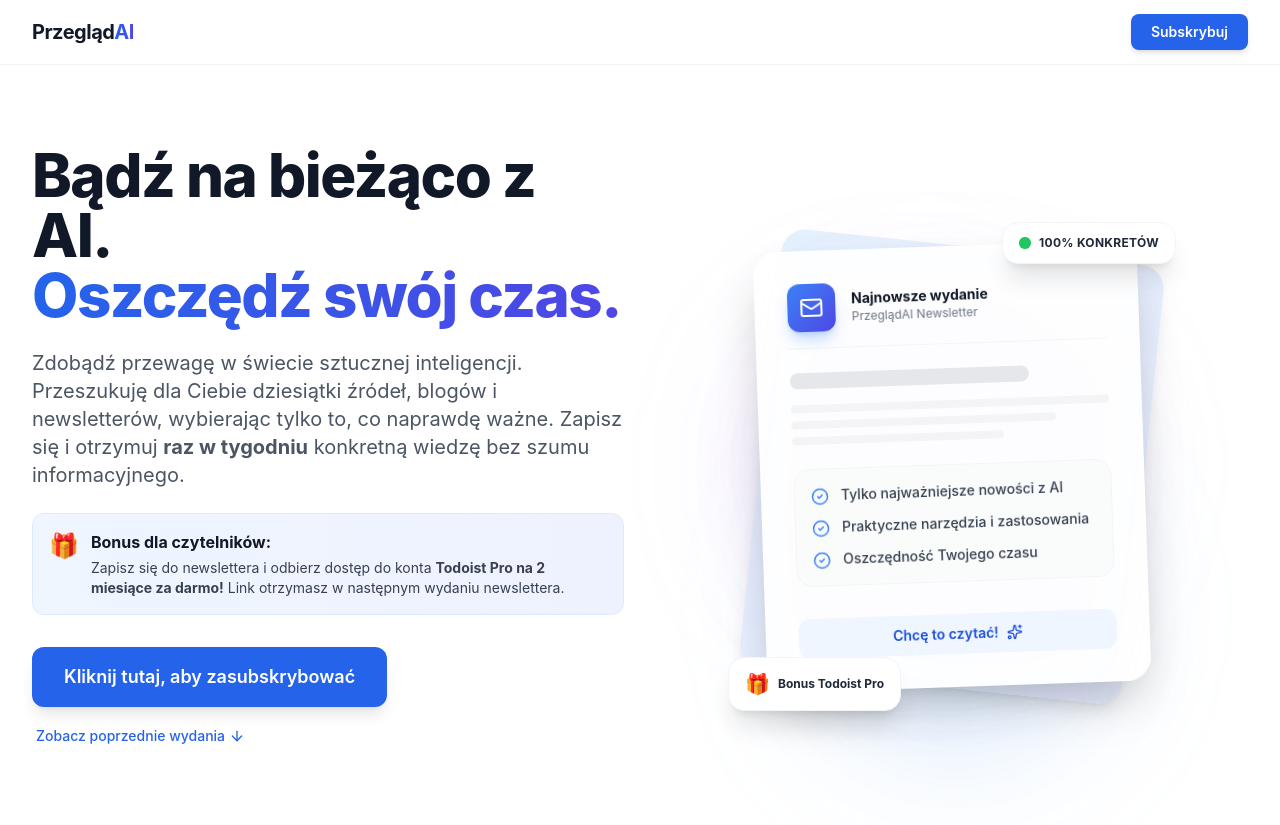
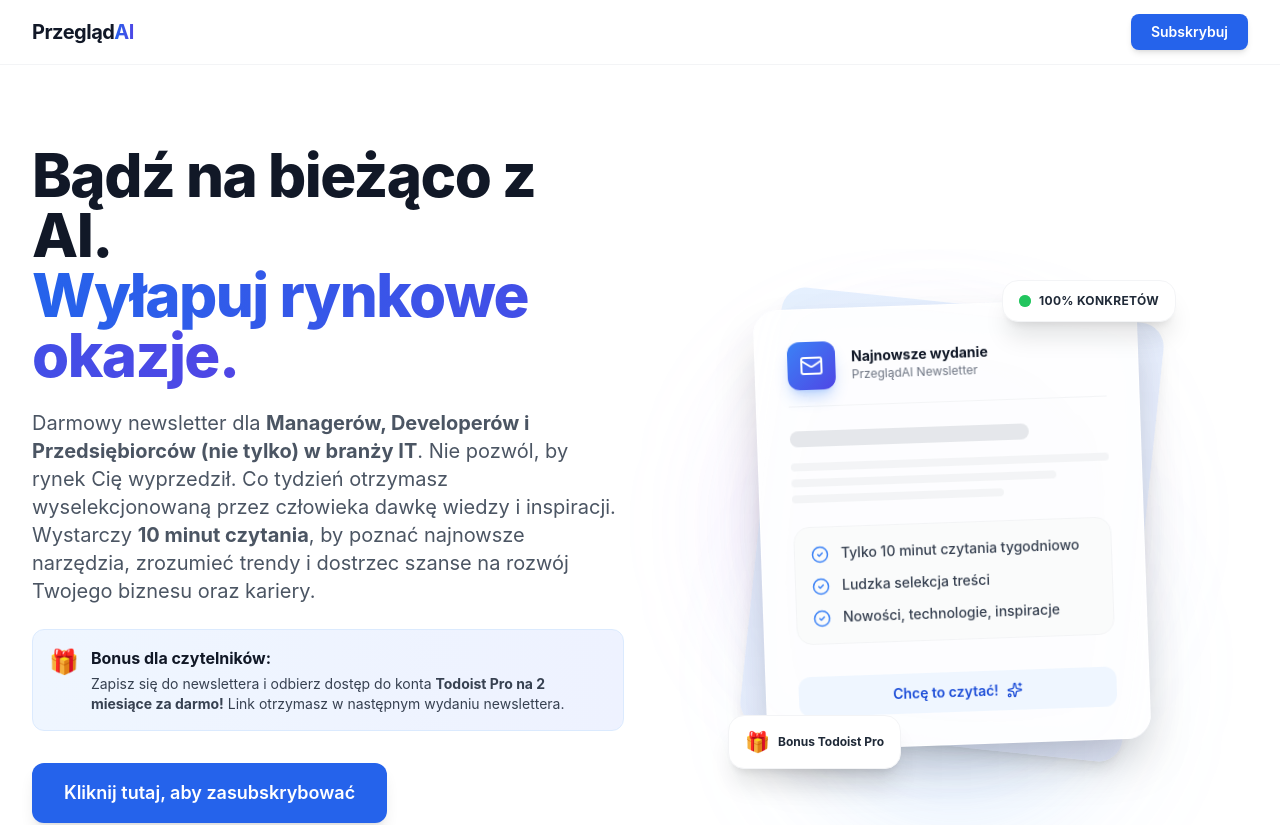
Before and after one commit to jakubpradzynski/przegladai.news, a React (Vite) app: page / in a window 1280 px wide. Shown: the top 825 px of the page. Built offline with nearby package versions, Linux system fonts and the light colour scheme; a web font is replaced by a local one.

Commit message:
Change target audience of the newsletter

```diff
--- a/components/Archive.tsx
+++ b/components/Archive.tsx
@@ -22,7 +22,7 @@ export const Archive: React.FC = () => {
             Poprzednie wydania
           </h2>
           <p className="text-lg text-gray-600 leading-relaxed">
-            Każdy numer to skondensowana dawka wiedzy. Przeglądaj archiwum, aby nadrobić zaległości w świecie AI.
+            Każdy numer to wyselekcjonowana przez człowieka, darmowa 10-minutowa pigułka wiedzy. Przeglądaj archiwum, aby śledzić zmiany w branży i czerpać inspiracje.
           </p>
         </div>
 
--- a/components/Author.tsx
+++ b/components/Author.tsx
@@ -25,10 +25,10 @@ export const Author: React.FC = () => {
 
             <div className="text-lg text-gray-600 mb-8 leading-relaxed space-y-4">
               <p>
-                Na co dzień pracuję jako Engineering Manager w Allegro, gdzie łączę świat biznesu z inżynierią oprogramowania. AI to moja wielka pasja, z którą eksperymentuję na każdym kroku.
+                Na co dzień pracuję jako Engineering Manager w Allegro, gdzie łączę świat biznesu z inżynierią oprogramowania. Sztuczna inteligencja to moja pasja, z którą na co dzień eksperymentuję.
               </p>
               <p>
-                Stworzyłem "PrzeglądAI", bo wiem, jak trudno nadążyć za pędzącym światem sztucznej inteligencji i jak cenny jest Twój czas. Biorę na siebie research – każdego tygodnia filtruję setki źródeł, by dostarczyć Ci wyselekcjonowaną, praktyczną wiedzę. Ty po prostu czytasz samą esencję.
+                Stworzyłem "PrzeglądAI", ponieważ doskonale wiem, jak cenny jest czas liderów i specjalistów w branży IT. Biorę na siebie trud researchu – każdego tygodnia <strong>osobiście</strong> filtruję setki źródeł, odrzucając informacyjny szum. Dostarczam Ci esencję: inspiracje, które pomogą rozwinąć Twój biznes, zoptymalizować procesy i dostrzec rynkowe okazje. Ty poświęcasz zaledwie 10 minut na sam konkret.
               </p>
             </div>
 
--- a/components/Hero.tsx
+++ b/components/Hero.tsx
@@ -24,11 +24,11 @@ export const Hero: React.FC<HeroProps> = ({ onSubscribeClick }) => {
 
             <h1 className="text-4xl sm:text-5xl lg:text-6xl font-extrabold text-gray-900 tracking-tight leading-tight mb-6">
               Bądź na bieżąco z AI.<br/>
-              <span className="text-transparent bg-clip-text bg-gradient-to-r from-blue-600 to-indigo-600">Oszczędź swój czas.</span>
+              <span className="text-transparent bg-clip-text bg-gradient-to-r from-blue-600 to-indigo-600">Wyłapuj rynkowe okazje.</span>
             </h1>
 
             <p className="text-lg sm:text-xl text-gray-600 mb-6 leading-relaxed">
-              Zdobądź przewagę w świecie sztucznej inteligencji. Przeszukuję dla Ciebie dziesiątki źródeł, blogów i newsletterów, wybierając tylko to, co naprawdę ważne. Zapisz się i otrzymuj <strong>raz w tygodniu</strong> konkretną wiedzę bez szumu informacyjnego.
+              Darmowy newsletter dla <strong>Managerów, Developerów i Przedsiębiorców (nie tylko) w branży IT</strong>. Nie pozwól, by rynek Cię wyprzedził. Co tydzień otrzymasz wyselekcjonowaną przez człowieka dawkę wiedzy i inspiracji. Wystarczy <strong>10 minut czytania</strong>, by poznać najnowsze narzędzia, zrozumieć trendy i dostrzec szanse na rozwój Twojego biznesu oraz kariery.
             </p>
 
             <div className="bg-gradient-to-r from-blue-50 to-indigo-50 border border-blue-100 rounded-xl p-4 mb-8 flex items-start gap-3">
@@ -104,15 +104,15 @@ export const Hero: React.FC<HeroProps> = ({ onSubscribeClick }) => {
                 <div className="bg-gray-50/80 rounded-2xl p-4 space-y-3 border border-gray-100">
                   <div className="flex items-start gap-3">
                     <CheckCircle2 size={18} className="text-blue-500 flex-shrink-0 mt-0.5" />
-                    <span className="text-sm text-gray-700 font-medium">Tylko najważniejsze nowości z AI</span>
+                    <span className="text-sm text-gray-700 font-medium">Tylko 10 minut czytania tygodniowo</span>
                   </div>
                   <div className="flex items-start gap-3">
                     <CheckCircle2 size={18} className="text-blue-500 flex-shrink-0 mt-0.5" />
-                    <span className="text-sm text-gray-700 font-medium">Praktyczne narzędzia i zastosowania</span>
+                    <span className="text-sm text-gray-700 font-medium">Ludzka selekcja treści</span>
                   </div>
                   <div className="flex items-start gap-3">
                     <CheckCircle2 size={18} className="text-blue-500 flex-shrink-0 mt-0.5" />
-                    <span className="text-sm text-gray-700 font-medium">Oszczędność Twojego czasu</span>
+                    <span className="text-sm text-gray-700 font-medium">Nowości, technologie, inspiracje</span>
                   </div>
                 </div>
 
--- a/components/SubscribeModal.tsx
+++ b/components/SubscribeModal.tsx
@@ -735,10 +735,10 @@ const MAILERLITE_HTML = `
 
           <div class="ml-form-embedBody ml-form-embedBodyDefault row-form">
 
-            <div class="ml-form-embedContent" style=" ">
+            <div className="ml-form-embedContent" style=" ">
 
                 <h4>Dołącz do PrzeglądAI</h4>
-                <p>Oszczędzaj czas, zdobywaj wiedzę i bądź zawsze na bieżąco z AI. Zapisz się i odbierz dostęp do <strong>Todoist Pro na 2 miesiące za darmo!</strong> Link otrzymasz w następnym wydaniu newslettera.</p>
+                <p>Zainwestuj 10 minut tygodniowo, by zdobyć rynkową przewagę. Otrzymuj darmową, ręcznie wyselekcjonowaną wiedzę o AI dla <strong>Managerów, Developerów i Przedsiębiorców (nie tylko) w branży IT</strong>. Zapisz się i odbierz dostęp do <strong>Todoist Pro na 2 miesiące za darmo!</strong> Link powitalny otrzymasz w najbliższym wydaniu newslettera.</p>
 
             </div>
 
```
